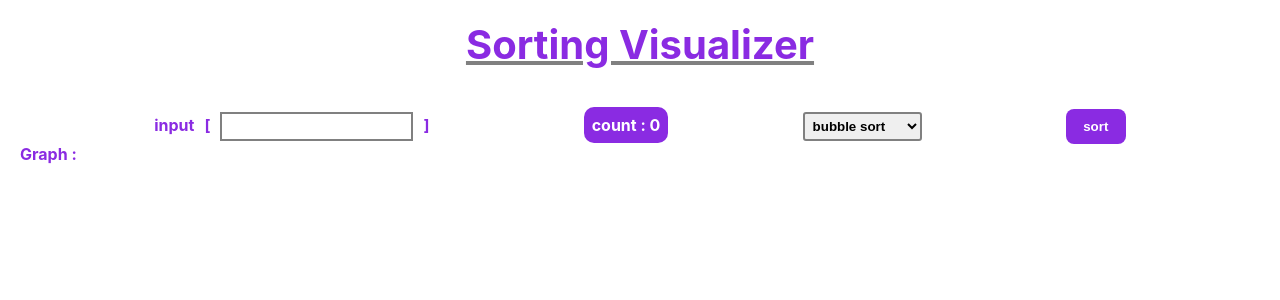
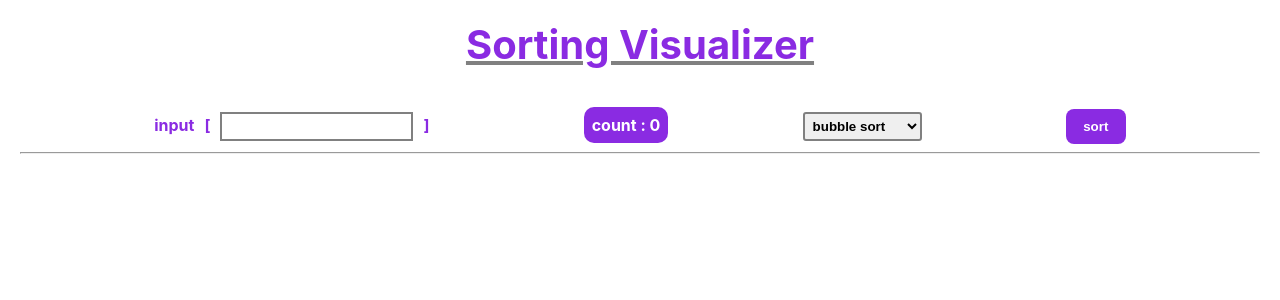
Before and after one commit to kamalraj-ten/sorting-visualizer, a React (Create React App) app: page / in a window 1280 px wide. Shown: the top 300 px of the page. Built offline with nearby package versions, Linux system fonts and the light colour scheme.

Commit message:
completed bubble sort

```diff
--- a/src/App.js
+++ b/src/App.js
@@ -13,12 +13,43 @@ class App extends Component {
     inputValidityText: "",
     algorithm: "bubble sort",
     entryCount: 0,
+    horizontalUnits: 0,
+    verticalUnits: 0,
+    queue: [],
+    sorting: false,
+    i: -1,
+    j: -1,
+    swapI: -1,
+    swapJ: -1,
+    explainer: "",
   };
 
   sortingAlgorithms = ["bubble sort", "selection sort", "insertion sort"];
 
+  algoMap = { "bubble sort": BubbleSort };
+
   HandleInputChange = (input) => {
     this.setState({ input });
+  };
+
+  componentWillUnmount() {
+    if (!this.timer) clearInterval(this.timer);
+  }
+
+  getVerticalUnits = (arr) => {
+    let max = arr.reduce((a, b) => Math.max(a, b));
+
+    if (max % 10 === 0) return max + 1;
+    if (max < 10) return 11;
+
+    let digits = 0;
+    let finalDigit = 0;
+    while (max > 0) {
+      finalDigit = max % 10;
+      ++digits;
+      max = Math.floor(max / 10);
+    }
+    return (finalDigit + 1) * 10 ** (digits - 1);
   };
 
   parseInput = (input) => {
@@ -30,17 +61,20 @@ class App extends Component {
     for (let i = 0; i < splitted.length; ++i) {
       if (!splitted[i]) isValid = false;
     }
-    if (isValid) {
+    if (isValid && splitted.length < 11) {
       this.setState({
         inputValidityText: "",
         entries: splitted,
         entryCount: splitted.length,
+        verticalUnits: this.getVerticalUnits(splitted),
+        horizontalUnits: 2 * splitted.length + 1,
       });
     } else {
       this.setState({
         entries: [],
         entryCount: 0,
-        inputValidityText: "Did not match pattern 1, 2, 3, ...",
+        inputValidityText:
+          "Did not match pattern 1, 2, 3, ... or count should be less than 11",
       });
     }
     console.log("splitted", splitted);
@@ -49,12 +83,102 @@ class App extends Component {
 
   handleBtnSortClick = (e) => {
     this.parseInput(this.state.input);
+    this.setState({ sorting: true });
+    this.sort();
   };
 
   handleSelectionChange = (index) => {
     this.setState({
       algorithm: this.sortingAlgorithms[index],
     });
+  };
+
+  // functions for the bar control
+  addSelectToQueue = (queue, i, j) => {
+    queue.push({
+      type: "SELECT",
+      i: i,
+      j: j,
+    });
+  };
+
+  addSwapToQueue = (queue, i, j) => {
+    queue.push({
+      type: "SWAP",
+      i: i,
+      j: j,
+    });
+  };
+
+  swap = (arr, a, b) => {
+    const temp = arr[a];
+    arr[a] = arr[b];
+    arr[b] = temp;
+  };
+
+  executeQueue = () => {
+    this.timer = setInterval(() => {
+      if (this.state.queue.length === 0) {
+        clearInterval(this.timer);
+        this.setState({
+          sorting: false,
+          i: -1,
+          j: -1,
+          swapI: -1,
+          swapJ: -1,
+          explainer: "",
+        }); // stop sorting
+        console.log("completed sorting");
+      } else {
+        const queue = [...this.state.queue];
+        const entries = [...this.state.entries];
+        const change = queue.shift();
+        let swapI = change.i;
+        let swapJ = change.j;
+        let i = swapI;
+        let j = swapJ;
+        let explainer;
+        console.log("change", change);
+        if (change.type === "SWAP") {
+          // swap command
+          this.swap(entries, change.i, change.j);
+          i = j = -1;
+          explainer = "swapping index : " + swapI + " and index : " + swapJ;
+        } else {
+          // select and comparison
+          swapI = swapJ = -1;
+          explainer =
+            "selecting and comparing index : " + i + " and index : " + j;
+        }
+        this.setState({
+          swapI,
+          swapJ,
+          i,
+          j,
+          queue,
+          entries,
+          explainer,
+        });
+      }
+    }, 1000);
+  };
+
+  sort = () => {
+    const algoFunction = this.algoMap[this.state.algorithm];
+    const queue = algoFunction(
+      this.state.entryCount,
+      this.state.entries,
+      this.addSwapToQueue,
+      this.addSelectToQueue
+    );
+    console.log("queue", queue);
+    this.setState({ queue }, () => {
+      this.executeQueue();
+    });
+  };
+
+  setEntries = (arr) => {
+    this.setState({ entries: arr });
   };
 
   render() {
@@ -84,12 +208,18 @@ class App extends Component {
             text="sort"
             class="ml-10 mt-20"
             onClickHandler={this.handleBtnSortClick}
+            sorting={this.state.sorting}
           />
         </div>
         <Graph
           entries={this.state.entries}
-          entryCount={this.state.entryCount}
-          algorithm={this.state.algorithm}
+          horizontalUnits={this.state.horizontalUnits}
+          verticalUnits={this.state.verticalUnits}
+          i={this.state.i}
+          j={this.state.j}
+          swapI={this.state.swapI}
+          swapJ={this.state.swapJ}
+          explainer={this.state.explainer}
         />
       </div>
     );
--- /dev/null
+++ b/src/components/Bar.jsx
@@ -0,0 +1,12 @@
+import React from "react";
+
+const Bar = (props) => {
+  const styles = {
+    height: props.height,
+    width: props.width,
+    backgroundColor: props.color,
+  };
+  return <div style={styles}></div>;
+};
+
+export default Bar;
--- a/src/components/Button.jsx
+++ b/src/components/Button.jsx
@@ -2,7 +2,11 @@ import React from "react";
 
 const Button = (props) => {
   return (
-    <button onClick={props.onClickHandler} className={props.class}>
+    <button
+      onClick={props.onClickHandler}
+      className={props.class}
+      disabled={props.sorting}
+    >
       {props.text}
     </button>
   );
--- a/src/components/Graph.jsx
+++ b/src/components/Graph.jsx
@@ -1,12 +1,47 @@
 import React from "react";
+import Bar from "./Bar";
 
 const Graph = (props) => {
+  const style = {
+    height: props.verticalUnits,
+  };
   return (
     <div>
-      Graph :
-      {props.entries.map((n) => (
-        <div key={n}>{n}</div>
-      ))}
+      <center>
+        <div color="black" backgroundColor="grey">
+          {props.explainer}
+        </div>
+      </center>
+      <div className="graph-container">
+        {props.entries.map((element, ind) => {
+          let color = "black";
+          const width = Math.floor(100 / props.horizontalUnits) + "%";
+          if (props.i === ind || props.j === ind) color = "blueviolet";
+          if (props.swapI === ind || props.swapJ === ind) color = "red";
+          return (
+            <Bar
+              key={ind}
+              height={element + "px"}
+              width={width}
+              color={color}
+            />
+          );
+        })}
+      </div>
+
+      <hr />
+      <div className="graph-container">
+        {props.entries.map((element, ind) => {
+          let color = "black";
+          if (props.i === ind || props.j === ind) color = "blueviolet";
+          if (props.swapI === ind || props.swapJ === ind) color = "red";
+          return (
+            <span key={ind} color={color}>
+              {element}
+            </span>
+          );
+        })}
+      </div>
     </div>
   );
 };
--- a/src/index.css
+++ b/src/index.css
@@ -106,4 +106,8 @@ select:focus {
 .graph-container {
   width: 90%;
   max-height: 400px;
+  display: flex;
+  flex-direction: row;
+  justify-content: space-evenly;
+  align-items: flex-end;
 }
--- a/src/sorting_algorithms/BubbleSort.js
+++ b/src/sorting_algorithms/BubbleSort.js
@@ -1,16 +1,19 @@
 // assume that array is passed by reference
-function BubbleSort(n = 0, arr = []) {
+const BubbleSort = (n = 0, arr = [], addSwap, addSelect) => {
+  let queue = [];
   for (let i = 1; i < n; ++i) {
     for (let j = 0; j < n - i; ++j) {
+      addSelect(queue, j, j + 1);
       if (arr[j] > arr[j + 1]) {
         let temp = arr[j];
         arr[j] = arr[j + 1];
         arr[j + 1] = temp;
-        console.log("i", i, "j", j);
+        addSwap(queue, j, j + 1);
       }
     }
   }
-  return arr;
-}
+  console.log("queue from bubbel sort", queue);
+  return queue;
+};
 
 export default BubbleSort;
```
